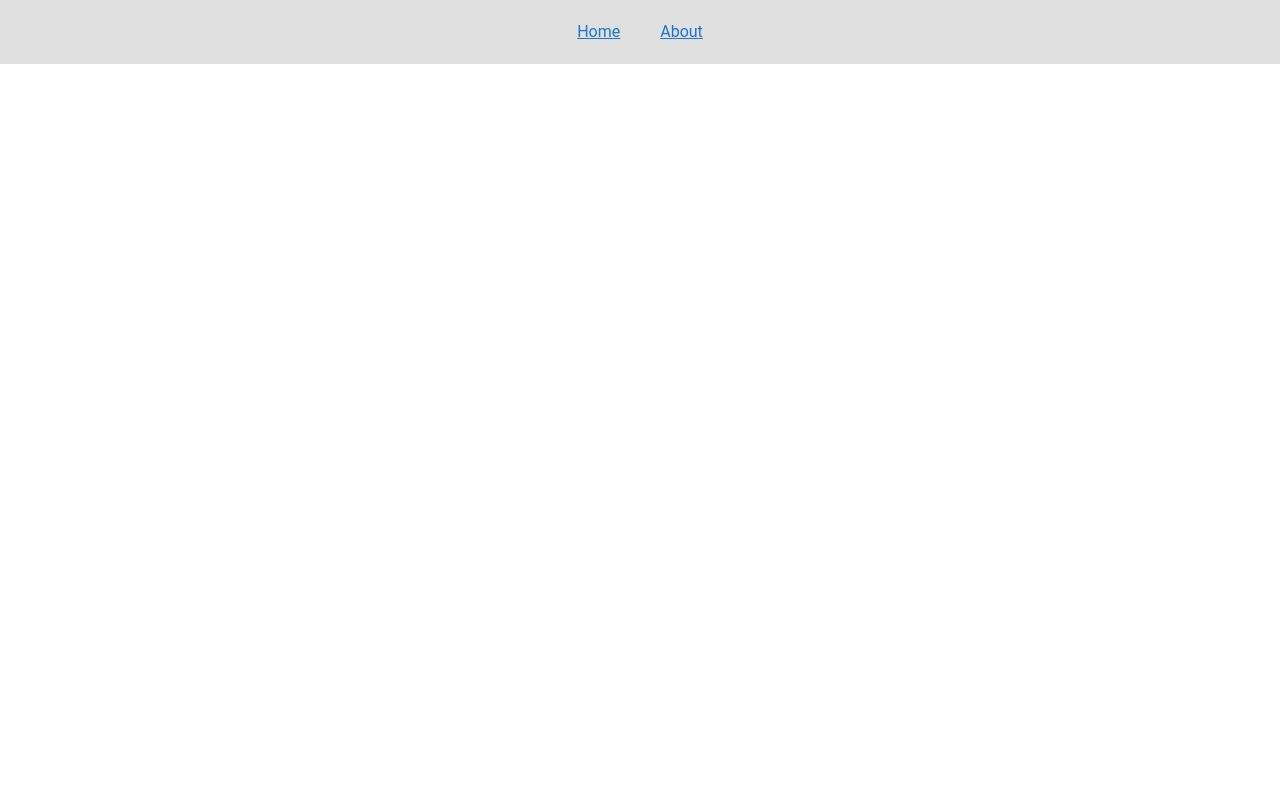
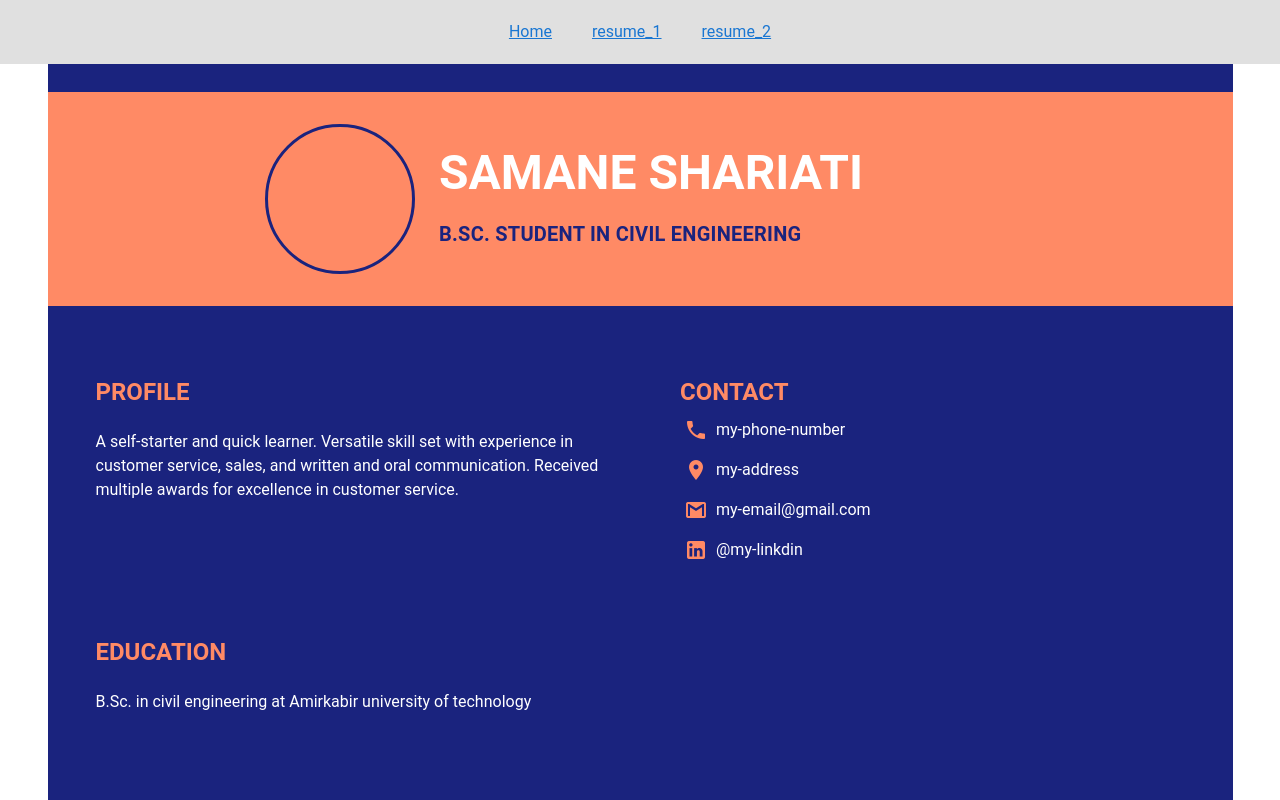
Before and after one commit to zaynab-git/resume, a Vue app: page /resume_2 in a window 1280 px wide. Shown: the top 800 px of the page. Built offline with nearby package versions, Linux system fonts and the light colour scheme.

Commit message:
دو روتر جداگانه رزومه اضافه شد که مقادیر هر رزومه را به صورت prop به آن می دهند

```diff
--- a/src/App.vue
+++ b/src/App.vue
@@ -2,8 +2,8 @@
   <v-app>
     <div class=" d-flex align-center justify-center grey lighten-2">
       <router-link class="pa-5" to="/">Home</router-link>
-      <router-link class="pa-5" to="/about">About</router-link>
-
+      <router-link class="pa-5" to="/resume_1" >resume_1</router-link>
+      <router-link class="pa-5" to="/resume_2" >resume_2 </router-link>
     </div>
 
     <v-main  >
--- a/src/components/Resume.vue
+++ b/src/components/Resume.vue
@@ -9,7 +9,7 @@
             min-width="150"
             max-height="150"
             max-width="150"
-            :src="require('../assets/zeynab.jpg')"
+            :src = "require(`../assets/${this.image}.jpg`)"
           ></v-img>
         </v-col>
 
@@ -24,7 +24,7 @@
               text-center text-sm-left text-sm-h3
             "
           >
-            ZEYNAB HEYDARZADEH
+            {{name}}
           </h1>
           <h4
             class="
@@ -34,7 +34,7 @@
               text--darken-4 text-center text-sm-left text-sm-h6
             "
           >
-            B.SC. STUDENT IN COMPUTER ENGINEERING
+            B.SC. STUDENT IN  {{ major }}
           </h4>
         </v-col>
       </v-row>
@@ -53,9 +53,7 @@
             PROFILE
           </h2>
           <p class="mt-5 white--text text-center text-sm-left">
-            I am an enthusiastic, responsible and hard working person. I am able
-            to work well both in a team environment as well as using own
-            initiative.
+            {{profile}}
           </p>
         </v-col>
 
@@ -107,7 +105,7 @@
             EDUCATION
           </h2>
           <p class="mt-5 white--text text-center text-sm-left">
-            B.Sc. in computer engineering at Amirkabir university of technology.
+            {{education}}
           </p>
         </v-col>
 
@@ -146,22 +144,12 @@ import BarChart from "../components/BarChart.vue";
 
 export default {
   name: "Resume",
+  props: ["name","image","chartDataSet","major","profile","education"],
   components: {
     BarChart,
   },
   data: () => ({
-    chartDataSet: {
-      HTML: 12,
-      CSS: 12,
-      JavaScript: 6,
-      "React/Redux": 6,
-      SQL: 12,
-      python: 12,
-      C: 6,
-      java: 12,
-      BootStrap: 6,
-      Git: 6,
-    },
+
 
     // chartData:{
     //     labels: [
--- a/src/router/index.js
+++ b/src/router/index.js
@@ -1,7 +1,7 @@
 import Vue from "vue";
 import VueRouter from "vue-router";
 import Home from "../views/Home.vue";
-import About from "../views/About.vue";
+import Resume from "../components/Resume.vue";
 
 Vue.use(VueRouter);
 
@@ -12,9 +12,53 @@ const routes = [
     component: Home,
   },
   {
-    path: "/about",
-    name: "About",
-    component: About,
+    path: "/resume_1",
+    name: "Resume_1",
+    component: Resume,
+    props: {
+      name: "ZEYNAB HEYDARZADEH",
+      major: "COMPUTER ENGINEERING",
+      image: 'zeynab',
+      chartDataSet: {
+        HTML: 12,
+        CSS: 12,
+        JavaScript: 6,
+        "React/Redux": 6,
+        SQL: 12,
+        python: 12,
+        C: 6,
+        java: 12,
+        BootStrap: 6,
+        Git: 6,
+      },
+      education: "B.Sc. in computer engineering at Amirkabir university of technology",
+      profile: "I am an enthusiastic, responsible and hard working person. I am able to work well both in a team environment as well as using own initiative."
+    }
+  },
+  {
+    path: "/resume_2",
+    name: "Resume_2",
+    component: Resume,
+    props: {
+      name: "SAMANE SHARIATI",
+      major: "CIVIL ENGINEERING",
+      image: 'samane',
+      chartDataSet: {
+        HTML: 3,
+        CSS: 4,
+        JavaScript: 5,
+        "React/Redux": 7,
+        SQL: 1,
+        python: 12,
+        C: 5,
+        java: 2,
+        BootStrap: 8,
+        Git: 6,
+      },
+      education: "B.Sc. in civil engineering at Amirkabir university of technology",
+      profile: "A self-starter and quick learner. Versatile skill set with experience in customer service, sales, and written and oral communication. Received multiple awards for excellence in customer service."
+
+    }
   },
 ];
 
```
Also changed, not shown: src/assets/samane.jpg (added).
